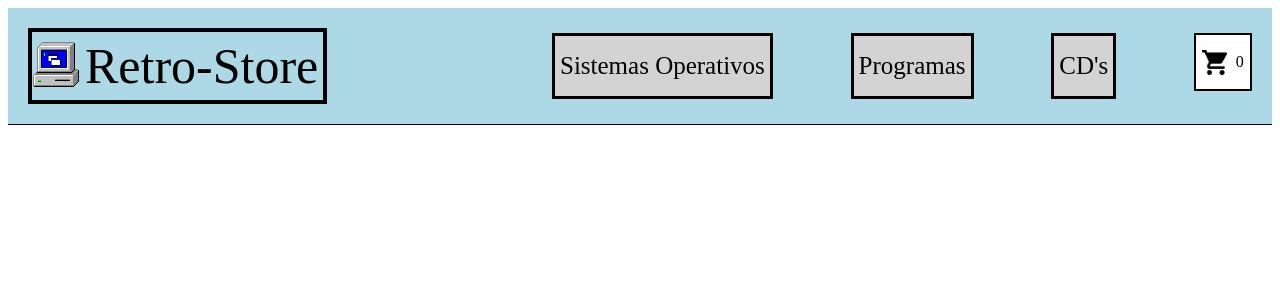
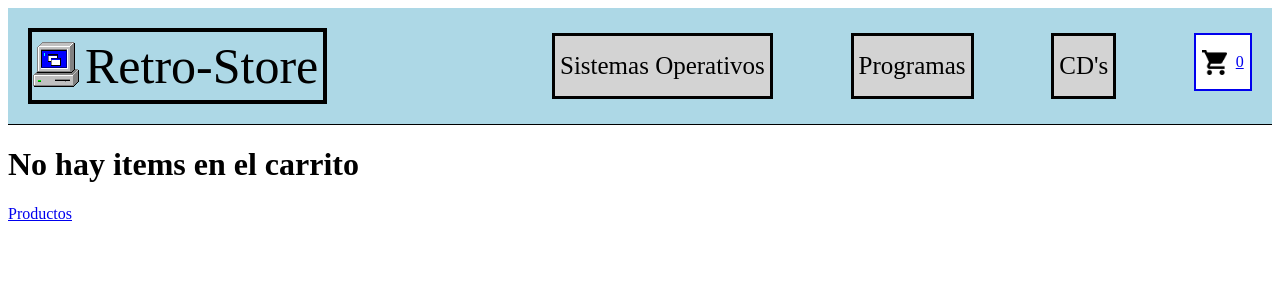
Before and after one commit to lucasluccaroni/Ecommerce-React, a React (Vite) app: page /cart in a window 1280 px wide. Shown: the top 300 px of the page. Built offline with nearby package versions, Linux system fonts and the light colour scheme.

Commit message:
hecho CartContext y CartWidget, falta CartItem

```diff
--- a/src/App.jsx
+++ b/src/App.jsx
@@ -1,24 +1,29 @@
-ItemDetailContainer
 import ItemDetailContainer from "./components/ItemDetailContainer/ItemDetailContainer"
 import ItemListContainer from "./components/ItemListContainer/ItemListContainer"
 import Navbar from "./components/Navbar/Navbar"
 import {BrowserRouter, Route, Routes} from "react-router-dom"
+import { CartProvider } from "./context/CartContext"
+import Cart from "./components/Cart/Cart"
+
+
 
 function App() {
 
   return (
     <>
       <BrowserRouter>
-        <Navbar/>
-        <Routes>
-          <Route path="/" element={<ItemListContainer greeting="Todos los productos" />} />
-          <Route path="/category/:categoryId" element={<ItemListContainer greeting="Productos filtrados por categoria" />} />
-          <Route path="/detail/:productId" element={<ItemDetailContainer/>} />
-        </Routes>
+        <CartProvider>
+          <Navbar/>
+          <Routes>
+            <Route path="/" element={<ItemListContainer greeting="Todos los productos" />} />
+            <Route path="/category/:categoryId" element={<ItemListContainer greeting="Productos filtrados por categoria" />} />
+            <Route path="/detail/:productId" element={<ItemDetailContainer />} />
+            <Route path="/cart" element={<Cart/>}/>
+          </Routes>
+        </CartProvider>
       </BrowserRouter>
     </>
   )
 }
 
-//asssssssssssssssss
 export default App
--- a/src/asyncMock.js
+++ b/src/asyncMock.js
@@ -23,7 +23,7 @@ const products = [
         price: 900,
         category: 'programs',
         img:"../public/images/microsoft-oceans.jpg",
-        stock: 0,
+        stock: 10,
         description:'Microsoft Oceans Edición 1995'
     }
 ]
--- /dev/null
+++ b/src/components/Cart/Cart.jsx
@@ -0,0 +1,26 @@
+import { useCart } from "../../context/CartContext"
+import { Link } from "react-router-dom"
+
+const Cart = () => {
+    const {cart, totalQuantity, total, clearCart} = useCart()
+
+    if(totalQuantity === 0){
+        return(
+            <div>
+                <h1>No hay items en el carrito</h1>
+                <Link to={"/"}> Productos</Link>
+            </div>
+        )
+    }
+
+    return(
+        <div>
+            {cart.map(p => <CartItem key={p.id} {...p} />)}
+            <h3>Total: {total} </h3>
+            <button onClick={clearCart} > Limpiar Carrito</button>
+            <Link to="/checkout"> Checkout </Link>
+        </div>
+    )
+}
+
+export default Cart
--- a/src/components/CartWidget/CartWidget.jsx
+++ b/src/components/CartWidget/CartWidget.jsx
@@ -1,12 +1,18 @@
 import logo from "../../../public/images/shopping-cart.png"
 import estilos from "./CartWidget.module.css"
+import { useCart } from "../../context/CartContext"
+import { Link } from "react-router-dom"
 
 const CartWidget = () =>{
+
+    const {totalQuantity} = useCart()
+
     return(
-        <div className={estilos.cart}>
-            <img src={logo} className={estilos.image} />
-            0
-        </div>
+            <Link to="/cart" className={estilos.cartWidget} >
+                <img src={logo} className={estilos.image} />
+                {totalQuantity}
+            </Link>
+
     )
 }
 
--- a/src/components/CartWidget/CartWidget.module.css
+++ b/src/components/CartWidget/CartWidget.module.css
@@ -1,4 +1,4 @@
-.cart{
+.cartWidget{
     width: 50px;
     height: 50px;
     border: solid 2px;
--- a/src/components/ItemDetail/ItemDetail.jsx
+++ b/src/components/ItemDetail/ItemDetail.jsx
@@ -1,15 +1,15 @@
 import ItemCount from "../ItemCount/ItemCount"
 import estilos from "./ItemDetail.module.css"
-import { useState } from "react"
+import { useCart } from "../../context/CartContext"
 
 const ItemDetail = ({id, name, category, img, price, description, stock}) =>{
-    const [quantity, setQuantity] = useState(0)
 
-    const handleOnAdd = (count) => {
-        const objProductToAdd = {id, name, price, count}
-        console.log(objProductToAdd)
-        console.log(`agregue al carrito: ${count}`)
-        setQuantity(count)
+    const {addItem, isInCart} = useCart();
+
+    const handleOnAdd = (quantity) => {
+        const objProductToAdd = {id, name, price, quantity}
+        addItem(objProductToAdd)
+        console.log(`agregue al carrito: ${quantity}`)
     }
 
 
@@ -23,7 +23,7 @@ const ItemDetail = ({id, name, category, img, price, description, stock}) =>{
 
         <footer>
             {
-                quantity === 0 ? (
+                !isInCart(id) ? (
                     <ItemCount onAdd={handleOnAdd} stock={stock}/>
                 ) : (
                     <button>Finalizar Compra</button>
--- /dev/null
+++ b/src/context/CartContext.jsx
@@ -0,0 +1,75 @@
+import { useState, createContext, useContext } from "react"
+
+//CREACION DE CONTEXT
+export const CartContext = createContext({
+    cart: [],
+    addItem: () => {},
+    isInCart: () => {}
+})
+
+
+export const CartProvider = ({children}) =>{
+
+    const [cart, setCart] = useState([])
+    console.log(cart)
+
+    const addItem = (productToAdd) => {
+
+        if(!isInCart(productToAdd.id)) {
+        setCart(prev => [...prev , productToAdd])
+        }else(
+        console.error("el producto ya esta agregado")
+        )
+    }
+
+    const isInCart = (productId) => {
+        return cart.some((prod) => prod.id === productId)
+    }
+
+    const removeItem = (productId) =>{
+        const cartUpdaed = cart.filter(prod => prod.id !== productId)
+        setCart(cartUpdaed)
+    }
+
+    // CANTIDAD TOTAL DE LA COMPRA CARRITO
+    const getTotalQuantity = () =>{
+        let acc = 0
+        cart.forEach(prod => {
+            acc += prod.quantity
+        })
+        return acc
+    }
+
+    const totalQuantity = getTotalQuantity()
+
+
+
+    // PRECIO TOTAL DE LA COMPRA CARRITO
+    const getTotal = () =>{
+        let acc = 0
+        cart.forEach(prod => {
+            acc += prod.quantity * prod.price
+        })
+        return acc
+    }
+
+    const total = getTotal()
+
+    //LIMPIAR CARRITO
+    const clearCart = () =>{
+        setCart([])
+    }
+
+
+
+    return(
+        <CartContext.Provider value={{cart, addItem, isInCart, removeItem, clearCart, totalQuantity, total}}>
+            {children}
+        </CartContext.Provider>
+    )
+}
+
+
+export const useCart = () =>{
+    return useContext(CartContext)
+}
```
